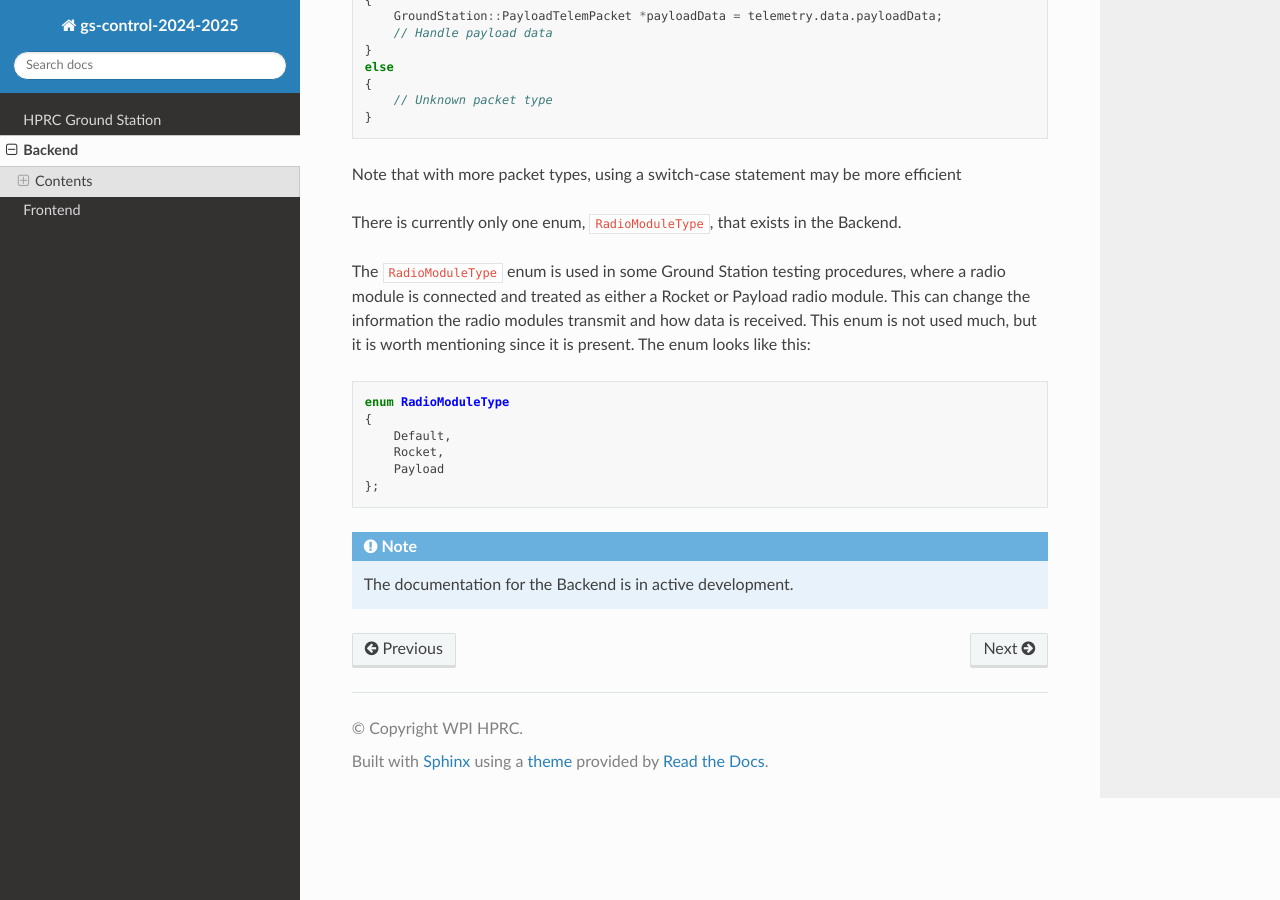
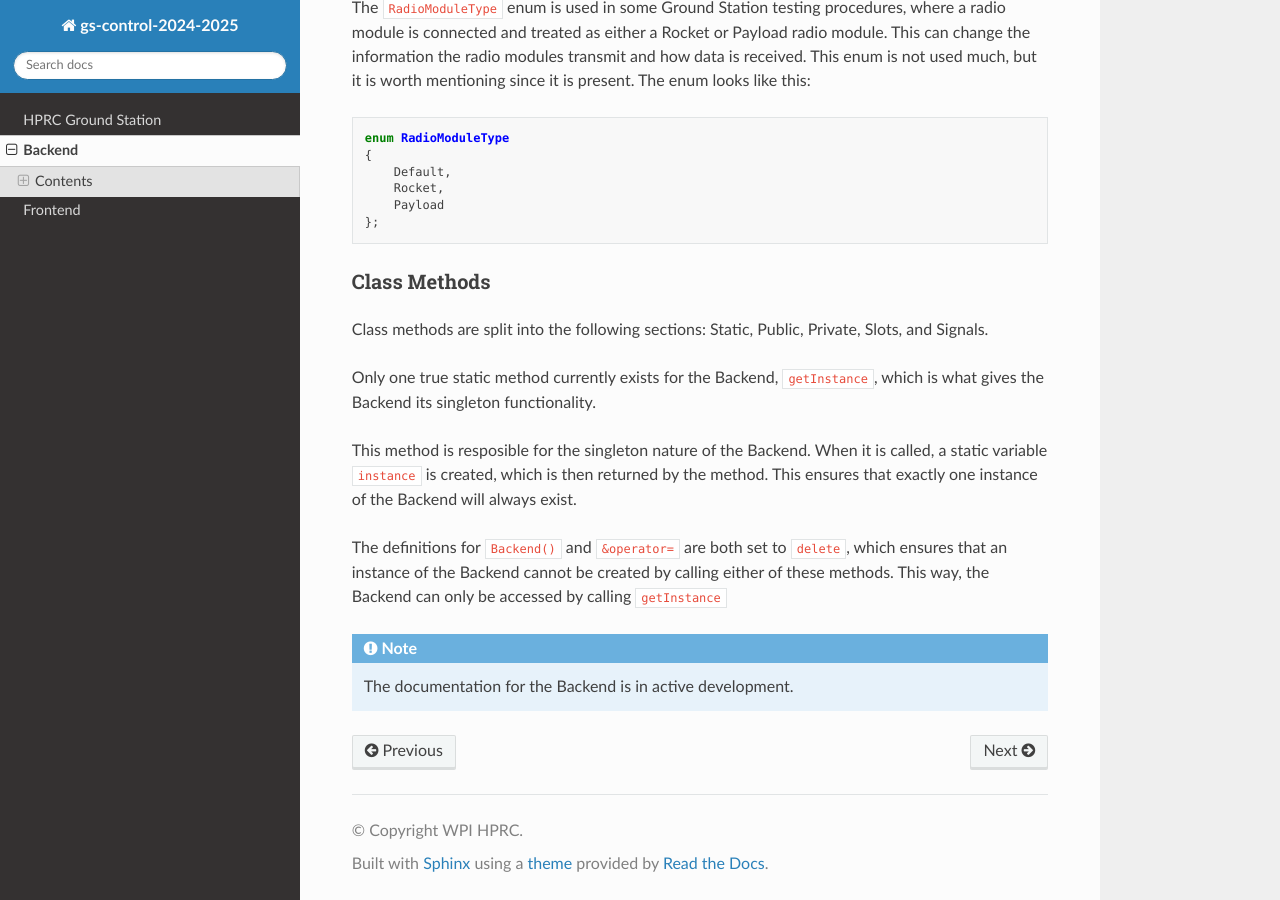
Before and after one commit to WPI-HPRC/gs-control-2024-2025, a Sphinx documentation site: the page built from docs/source/backend.rst, in a window 1280 px wide and 900 px high, scrolled down 5006 px. Built offline with Sphinx 7.4.7 and the Read the Docs theme 3.1.0, drawn with Linux system fonts in a browser that asks for light colours; some of the changed text lies outside the part shown.

Commit message:
started adding documentation for Backend methods

```diff
--- a/docs/source/backend.rst
+++ b/docs/source/backend.rst
@@ -10,6 +10,7 @@ Contents
 -----------------
 .. contents::
     :local:
+    :depth:
 
 ########
 Conceptual Overview
@@ -221,5 +222,26 @@ looks like this:
         Rocket,
         Payload
     };
+
+#############
+Class Methods
+#############
+Class methods are split into the following sections: Static, Public, Private, Slots, and Signals.
+
+==============
+Static Methods
+==============
+Only one true static method currently exists for the Backend, ``getInstance``, which is what gives the Backend its singleton functionality.
+
+getInstance
+***********
+This method is resposible for the singleton nature of the Backend. When it is called, a static variable ``instance`` is created, which is then returned by the method.
+This ensures that exactly one instance of the Backend will always exist.
+
+Backend and &operator=
+******************************
+The definitions for ``Backend()`` and ``&operator=`` are both set to ``delete``, which ensures that an instance of the Backend cannot be created by calling either of
+these methods. This way, the Backend can only be accessed by calling ``getInstance``
+
 .. note::
     The documentation for the Backend is in active development.
```
